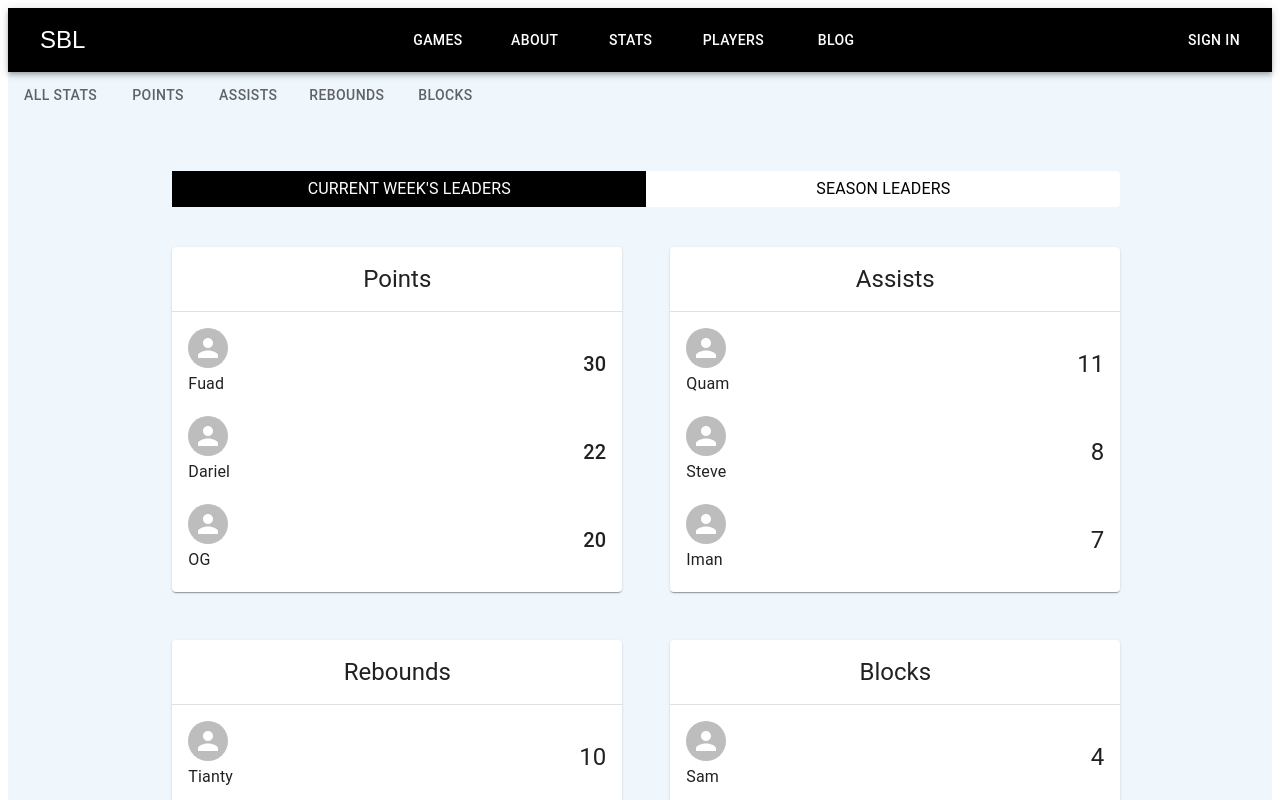
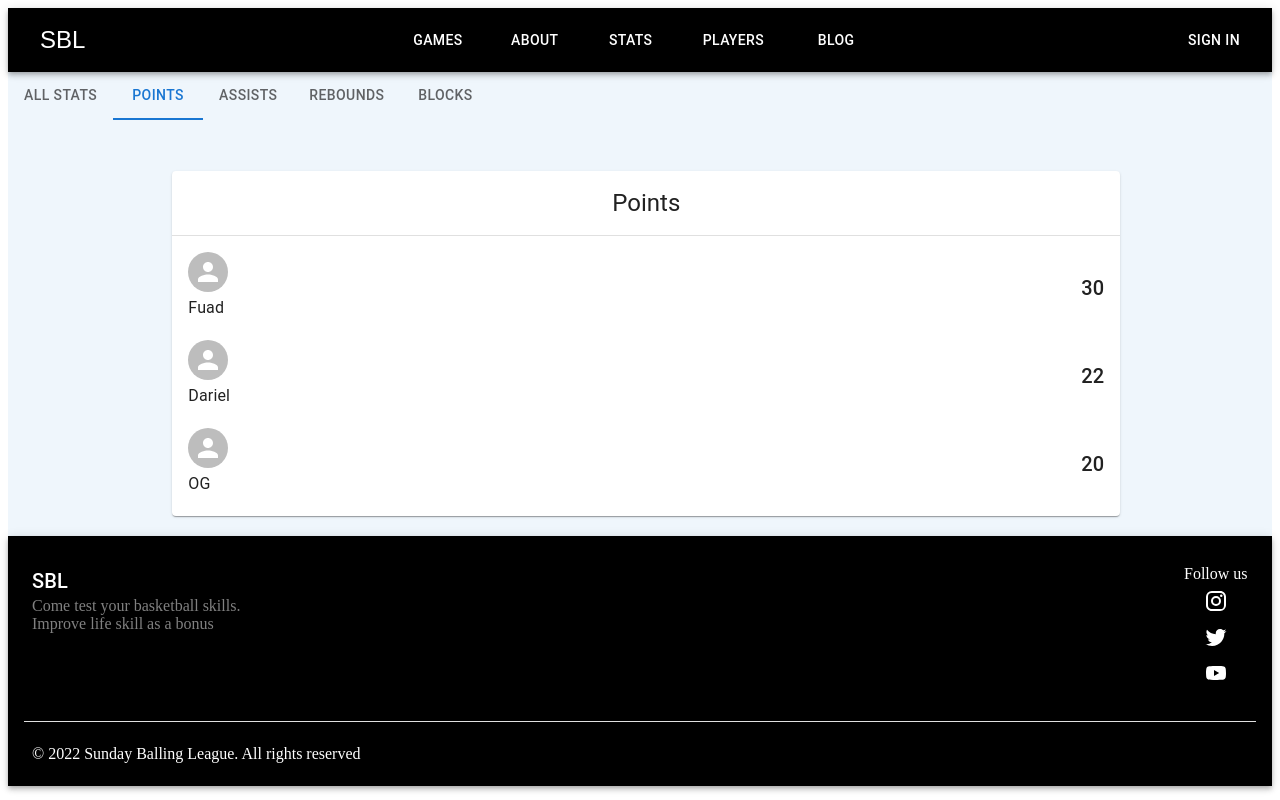
Before and after one commit to walethesolution/SBL, a React (Create React App) app in the folder sbl-frontend/: page /stats in a window 1280 px wide. Both pictures are taken after a click on the tab "POINTS". Shown: the top 800 px of the page. Built offline with nearby package versions, Linux system fonts and the light colour scheme.

Commit message:
Successful addition of tab panels on Stats page

```diff
--- a/sbl-frontend/src/components/stats/index.tsx
+++ b/sbl-frontend/src/components/stats/index.tsx
@@ -24,7 +24,7 @@ interface TabPanelProps {
 }
 
 function TabPanel(props: TabPanelProps) {
-  const { children, index, value } = props;
+  const { children, index, value, ...other } = props;
 
   return (
     <Box
@@ -32,6 +32,7 @@ function TabPanel(props: TabPanelProps) {
       hidden={value !== index}
       id={`simple-tabpanel-${index}`}
       aria-labelledby={`simple-tab-${index}`}
+      {...other}
     >
       {value === index && <Box>{children}</Box>}
     </Box>
@@ -55,12 +56,16 @@ export default function Stats() {
   return (
     <Box>
       <Box>
-        <Tabs style={{ backgroundColor: "background.paper" }}>
-          <Tab value="0" label="All stats" />
-          <Tab value="1" label="Points" />
-          <Tab value="2" label="Assists" />
-          <Tab value="3" label="Rebounds" />
-          <Tab value="4" label="Blocks" />
+        <Tabs
+          value={value}
+          onChange={handleChange}
+          style={{ backgroundColor: "background.paper" }}
+        >
+          <Tab label="All stats" {...a11yProps(0)} />
+          <Tab label="Points" {...a11yProps(1)} />
+          <Tab label="Assists" {...a11yProps(2)} />
+          <Tab label="Rebounds" {...a11yProps(3)} />
+          <Tab label="Blocks" {...a11yProps(4)} />
         </Tabs>
         <Box
           sx={{
@@ -69,6 +74,7 @@ export default function Stats() {
             width: "75%",
           }}
         >
+          <TabPanel value={value} index={0}>
             <Grid container spacing={2} flexDirection="column">
               <Grid item>
                 <Grid
@@ -366,6 +372,70 @@ export default function Stats() {
                 </Grid>
               </Grid>
             </Grid>
+          </TabPanel>
+          <TabPanel value={value} index={1}>
+            <Card>
+              <CardContent>
+                <Typography variant="h5" align="center">
+                  Points
+                </Typography>
+              </CardContent>
+              <Divider />
+              <List>
+                <ListItem>
+                  <Grid
+                    container
+                    justifyContent="space-between"
+                    alignItems="center"
+                  >
+                    <Grid item>
+                      <ListItemAvatar>
+                        <Avatar />
+                      </ListItemAvatar>
+                      <ListItemText primary="Fuad" />
+                    </Grid>
+                    <Grid item>
+                      <Typography variant="h6">30</Typography>
+                    </Grid>
+                  </Grid>
+                </ListItem>
+                <ListItem>
+                  <Grid
+                    container
+                    justifyContent="space-between"
+                    alignItems="center"
+                  >
+                    <Grid item>
+                      <ListItemAvatar>
+                        <Avatar />
+                      </ListItemAvatar>
+                      <ListItemText primary="Dariel" />
+                    </Grid>
+                    <Grid item>
+                      <Typography variant="h6">22</Typography>
+                    </Grid>
+                  </Grid>
+                </ListItem>
+                <ListItem>
+                  <Grid
+                    container
+                    justifyContent="space-between"
+                    alignItems="center"
+                  >
+                    <Grid item>
+                      <ListItemAvatar>
+                        <Avatar />
+                      </ListItemAvatar>
+                      <ListItemText primary="OG" />
+                    </Grid>
+                    <Grid item>
+                      <Typography variant="h6">20</Typography>
+                    </Grid>
+                  </Grid>
+                </ListItem>
+              </List>
+            </Card>
+          </TabPanel>
         </Box>
       </Box>
     </Box>
```
Lines whose indentation alone changed are shown as unchanged.
